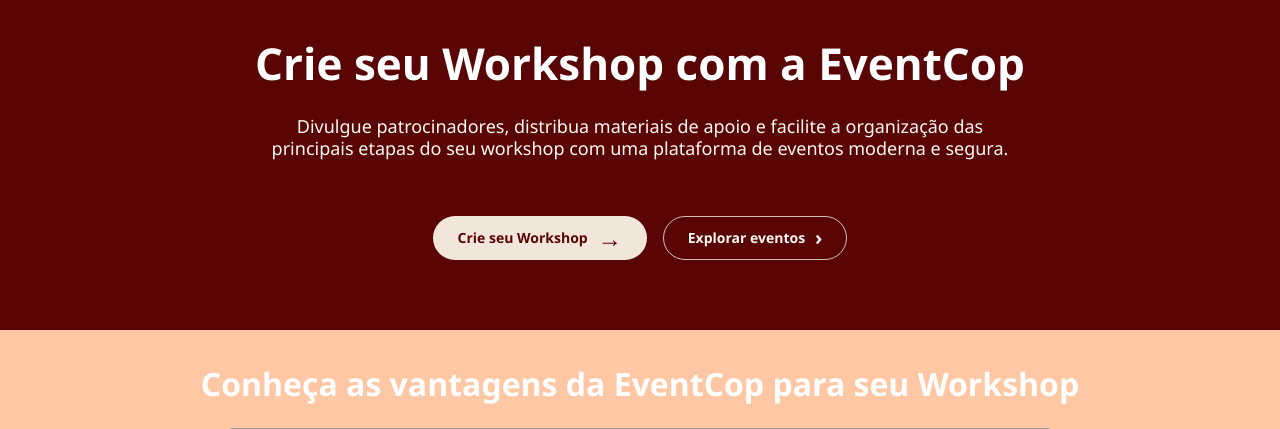
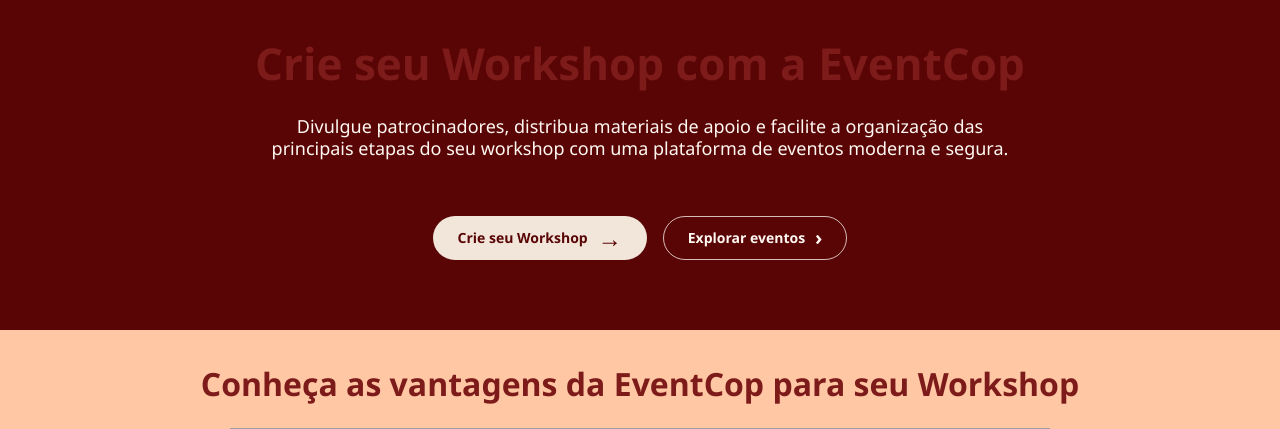
Before and after one commit to SofiaMacedo02/EventCop2-sprint2_complete, a PHP site: page /pages/public/home.php in a window 1280 px wide. Shown: the part 70-499 px from the top of the page. Run offline with PHP 8.4, Linux system fonts and the light colour scheme; grey boxes are pictures that could not be loaded.

Commit message:
Refactor CSS variables for brand colors and update button styles; remove deprecated index.php

```diff
--- a/Event.Cop/assets/css/base/global.css
+++ b/Event.Cop/assets/css/base/global.css
@@ -9,19 +9,19 @@
    1. VARIÁVEIS (tema)
    -------------------------------------------------------------------------- */
 :root {
-    /* Cores da marca */
-    --cor-primaria: #7f1a18;
-    --cor-primaria-escura: #5e1311;
+    /* Cores da marca (alinhadas aos tokens do projeto) */
+    --cor-primaria: var(--color-primary, #7d1a1a);
+    --cor-primaria-escura: var(--color-primary-dark, #5a0505);
     --cor-primaria-clara: #a32421;
-    --cor-destaque: #ee8f66;
+    --cor-destaque: var(--color-accent, #ee8f66);
 
-    /* Neutros */
-    --cor-fundo: #1a1a1a;
-    --cor-superficie: #242424;
-    --cor-superficie-2: #2e2e2e;
-    --cor-borda: #3a3a3a;
-    --cor-texto: #f2f2f2;
-    --cor-texto-suave: #b5b5b5;
+    /* Neutros e Fundos */
+    --cor-fundo: var(--bg-cream, #f4ebe1);
+    --cor-superficie: var(--bg-card, #ffffff);
+    --cor-superficie-2: #f8f4ef;
+    --cor-borda: var(--border-color, #e2ded8);
+    --cor-texto: var(--text-main, #2d2d2d);
+    --cor-texto-suave: var(--text-muted, #6b6b6b);
     --cor-branco: #ffffff;
     --cor-preto: #000000;
 
@@ -158,7 +158,7 @@ table {
 h1, h2, h3, h4, h5, h6 {
     line-height: 1.2;
     font-weight: 700;
-    color: var(--cor-branco);
+    color: var(--cor-primaria);
 }
 
 h1 { font-size: var(--texto-4xl); }
@@ -330,12 +330,13 @@ hr {
 
 .btn-outline {
     background: transparent;
-    border-color: var(--cor-primaria-clara);
-    color: var(--cor-branco);
+    border-color: var(--cor-primaria);
+    color: var(--cor-primaria);
 }
 
 .btn-outline:hover {
     background: var(--cor-primaria);
+    color: var(--cor-branco);
 }
 
 .btn-ghost {
--- a/index.php
+++ /dev/null
@@ -1,4 +0,0 @@
-<?php
-// Ponto de Entrada Principal - Redirecionamento para a Home do EventCop
-header("Location: Event.Cop/pages/public/home.php");
-exit;
```
